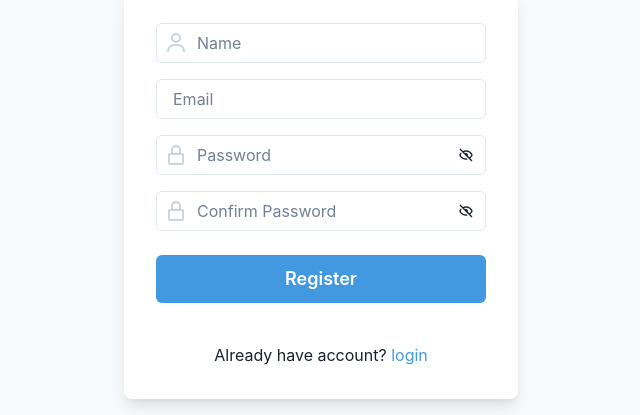
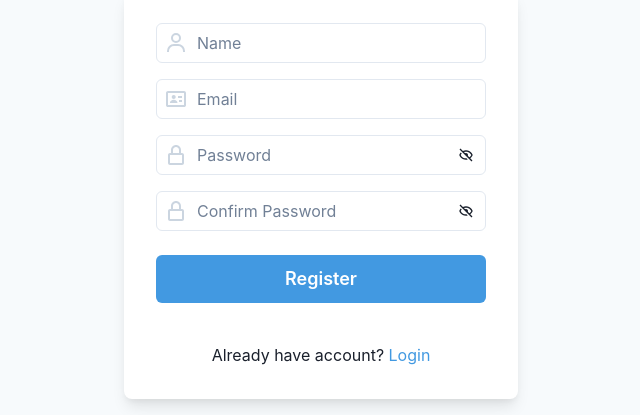
Before and after one commit to irfnhanif/ni-ih-frontend, a Next.js app: page /register in a window 1280 px wide. Shown: the part 243-658 px from the top of the page, without its empty margins (319-959 px from the left). Built offline with nearby package versions, Linux system fonts and the light colour scheme.

Commit message:
updated login and register pages

```diff
--- a/pages/login.js
+++ b/pages/login.js
@@ -26,7 +26,7 @@ import { AuthContext } from "../utils/AuthContext";
 
 const Login = () => {
   const [showPassword, setShowPassword] = useState(false);
-  const [email, setEmail] = useState(""); // changed from 'nim' to 'email'
+  const [email, setEmail] = useState("");
   const [password, setPassword] = useState("");
   const { setToken } = useContext(AuthContext);
 
@@ -96,7 +96,7 @@ const Login = () => {
                     type="text"
                     placeholder="Email"
                     value={email}
-                    onChange={(e) => setEmail(e.target.value)} // changed from 'setNim' to 'setEmail'
+                    onChange={(e) => setEmail(e.target.value)}
                   />
                 </InputGroup>
               </FormControl>
@@ -145,7 +145,7 @@ const Login = () => {
                 <Text align="center">
                   Don't have an account?{" "}
                   <Link color="blue.400" href="./register">
-                    register
+                    Register
                   </Link>
                 </Text>
               </Stack>
--- a/pages/register.js
+++ b/pages/register.js
@@ -16,7 +16,7 @@ import {
   Icon,
 } from "@chakra-ui/react";
 
-import { BiLockAlt, BiShow, BiHide, BiUser } from "react-icons/bi";
+import { BiIdCard, BiLockAlt, BiShow, BiHide, BiUser } from "react-icons/bi";
 import backend from "../api/backend";
 import { useRouter } from "next/router";
 
@@ -98,6 +98,11 @@ const Register = () => {
               </FormControl>
               <FormControl>
                 <InputGroup>
+                  <InputLeftElement
+                    children={
+                      <Icon as={BiIdCard} w="6" h="6" color="gray.300" />
+                    }
+                  />
                   <Input
                     type="email"
                     placeholder="Email"
@@ -172,7 +177,7 @@ const Register = () => {
                 <Text align="center">
                   Already have account?{" "}
                   <Link color="blue.400" href="./login">
-                    login
+                    Login
                   </Link>
                 </Text>
               </Stack>
```
